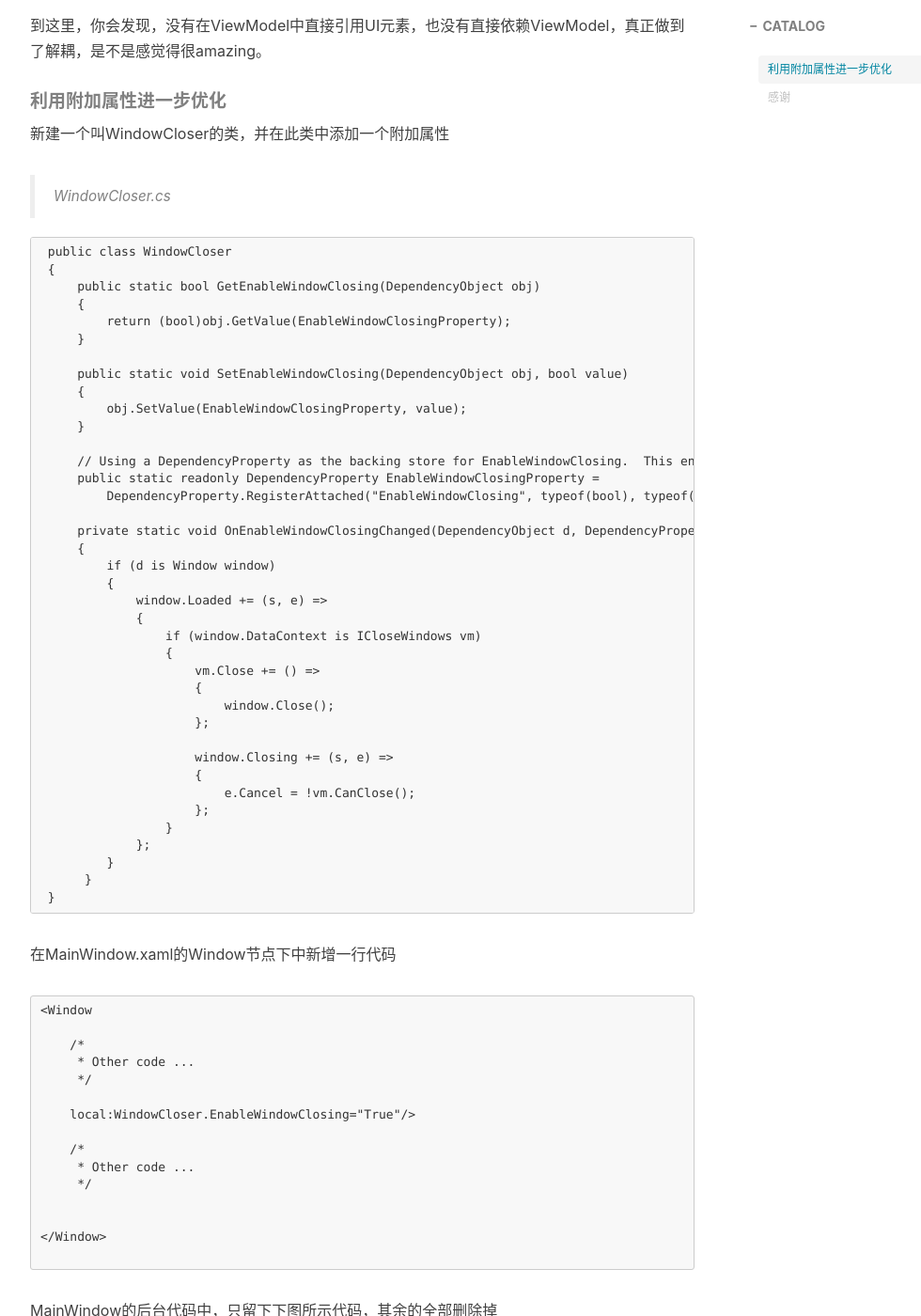
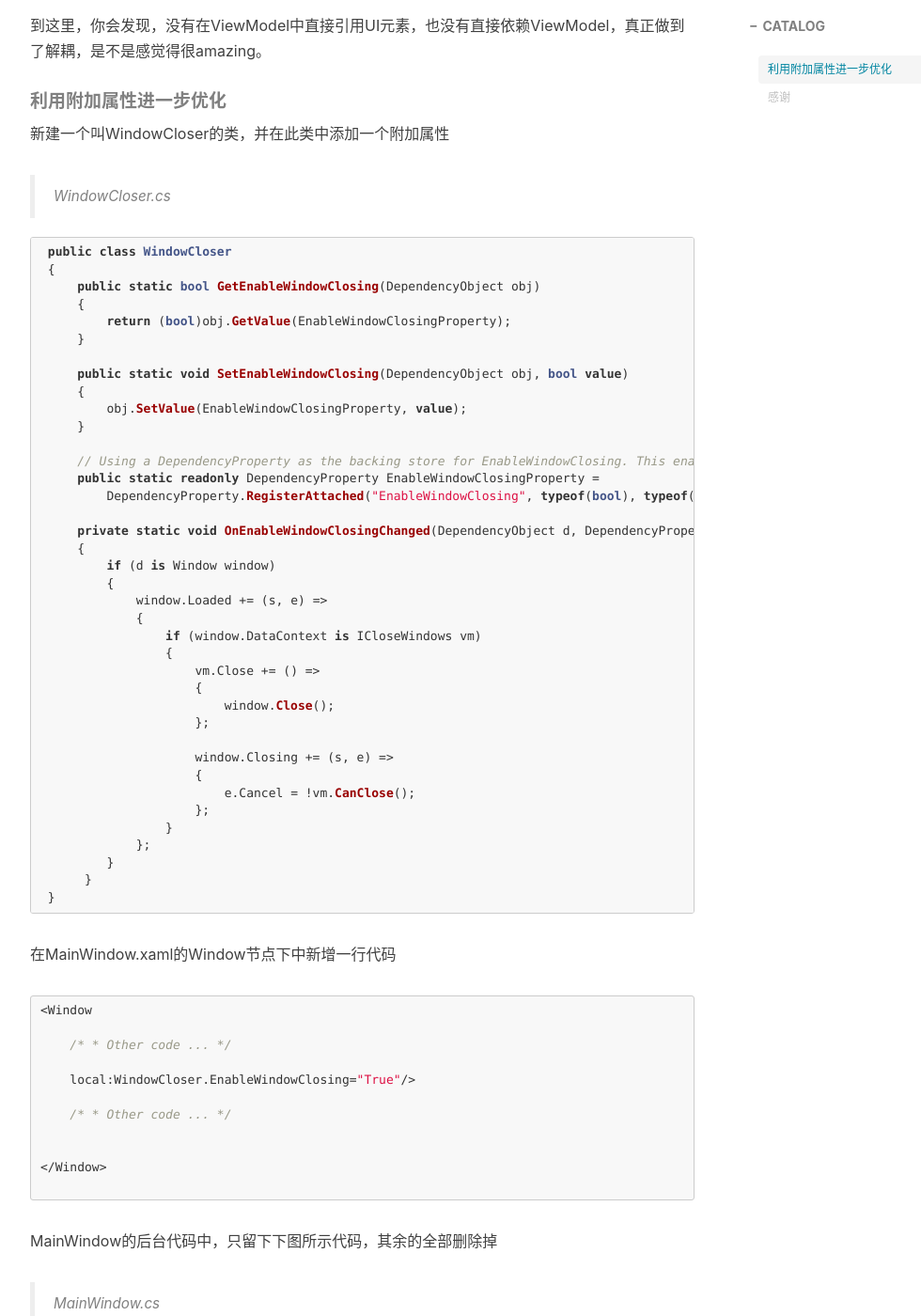
Before and after one commit to hongjiapeng/hongjiapeng.github.io, a Jekyll site: the page built from _posts/2021-01-21-如何使用C#优雅地在ViewModel中关闭Windows.md, in a window 1280 px wide and 1400 px high, scrolled down 3600 px. Shown: the whole window at 94% size, without its empty margins (233-1213 px from the left). Built offline with Jekyll 4.4.1, drawn with Linux system fonts in a browser that asks for light colours; nearby versions of some CDN libraries; comment, search, counter and statistics services are not loaded; some of the changed text lies outside the part shown.

Commit message:
update blog

````diff
--- a/_posts/2021-01-21-如何使用C#优雅地在ViewModel中关闭Windows.md
+++ b/_posts/2021-01-21-如何使用C#优雅地在ViewModel中关闭Windows.md
@@ -13,24 +13,24 @@ tags:
 
 >前言
 
-当你在使用MVVM设计模式开发WPF应用程序时，第一条 **原则** 就是 **“ViewModel中没有UI元素”**，也就是UI与业务逻辑分离，以便于后期即使也修改UI，不用重写ViewModel 。好吧，如果不允许我在ViewModel中使用UI元素，那么到底如何从ViewModel中关闭窗口呢？这时候就需要充分利用面向接口编程的优势了。
+当你在使用MVVM设计模式开发WPF应用程序时，第一条 **原则** 就是 **“ViewModel中没有UI元素”**，也就是UI与业务逻辑分离，以便于后期即使要修改UI，也无需更改ViewModel。好吧，如果不允许我们在ViewModel中使用UI元素，那么到底如何从ViewModel中关闭窗口呢？这时候就需要充分利用面向接口编程的优势了。
 
 >正文
 
-这篇Blog将教您如何利用接口的优势，从ViewModel中抽象出Window对象，并且仍然能够从ViewModel中关闭Windows。
+这篇Blog将教您如何利用接口的优势，怎样从ViewModel中抽象出Window对象，并且仍然能够从ViewModel中关闭Windows。
 
 不仅如此，我们还可以利用抽象的优点，在ViewModel中使用业务逻辑，甚至在单击Window的关闭按钮（Window顶部右角的X）时也可以防止Window关闭。
 
 我们也可以通过抽象将接口信息合并到附加属性（AttachedProperty）中来减少重复重复的代码，该属性可以在应用程序中的任何Window上使用。真正做到 **「Write once Run anywhere」**。
 
-废话不多说了，直接上代码。
+废话不多说了，代码直接撸起来。
 
-首先在主窗口中定义一个关闭窗口的按钮
+首先在窗口中定义一个关闭窗口的按钮
 
 >MainWindow.xaml
 
 
-```
+```cs
 
 <Window
     x:Class="CloseWindowMvvm.MainWindow"
@@ -79,7 +79,7 @@ MainWindow的ViewModel定义如下：
 
 >MainWindowViewModel.cs
 
-```
+```cs
  public class MainWindowViewModel : ICloseWindows
  {
      public Action Close { get; set; }
@@ -107,7 +107,7 @@ MainWindow的ViewModel定义如下：
 
 当点击窗口中的 “关闭”按钮时，首先会执行ViewModel中定义的Close委托的匿名方法，关闭当前窗口，接着会触发当前窗口的Closing事件，会执行e.Cancel=!vm.CanClose();这一行代码，所以，我们就可以在ViewModel中通过设置CanClose()方法控制当前窗口是否允许关闭了。
 
-```
+```cs
 using System.Windows;
 
 namespace CloseWindowMvvm
@@ -153,7 +153,7 @@ namespace CloseWindowMvvm
 
 >WindowCloser.cs
 
-```
+```cs
  public class WindowCloser
  {
      public static bool GetEnableWindowClosing(DependencyObject obj)
@@ -196,7 +196,7 @@ namespace CloseWindowMvvm
 
 在MainWindow.xaml的Window节点下中新增一行代码
 
-```
+```cs
 <Window
 
     /*
@@ -220,7 +220,7 @@ MainWindow的后台代码中，只留下下图所示代码，其余的全部删
 >MainWindow.cs
 
 
-```
+```cs
 using System.Windows;
 
 namespace CloseWindowMvvm
````
